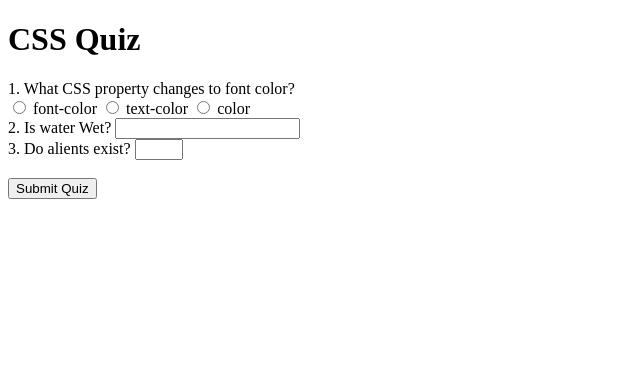
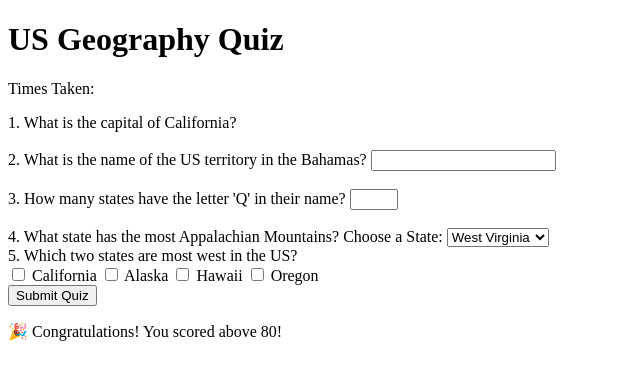
Before and after one commit to Gerardo2106/Gerardo2106.github.io, a plain HTML site: page lab3/index.html in a window 1280 px wide. Shown: the whole page, without its empty margins (0-640 px from the left). Drawn offline with Linux system fonts and the light colour scheme.

Commit message:
us geography quiz

```diff
--- a/lab3/index.html
+++ b/lab3/index.html
@@ -25,31 +25,63 @@
 
 <body>
 
-    <h1> CSS Quiz </h1>
+    <h1> US Geography Quiz </h1>
+    <p>Times Taken: <span id="timesTaken"></span></p>
 
-    1. What CSS property changes to font color?
+    1. What is the capital of California?
     <br>
-    <label><input type="radio" name="q1" value="font-color"> font-color </label>
-    <label><input type="radio" name="q1" value="answer2"> text-color </label>
-    <label><input type="radio" name="q1" value="color"> color</label>
+    <div id="q1Choices"></div>
+    <div class="feedback" id="feedback1"> ✅Correct</div>
+    <div class="feedbackWrong" id="feedbackWrong1"> ❌Incorrect</div>
+    <br>
 
-    <div class="feedback" id="feedback1"> Correct</div>
-    <div class="feedbackWrong" id="feedbackWrong1"> Incorrect</div>
 
-    <!-- <div id="q1ChoicesDiv"></div> -->
+    2. What is the name of the US territory in the Bahamas?
+    <label><input type="text" id="q2" name="q2"></label>
     <br>
-    2. Is water Wet?
-    <label><input type="text" name="q2"></label>
+    <div class="feedback" id="feedback2"> ✅Correct</div>
+    <div class="feedbackWrong" id="feedbackWrong2"> ❌Incorrect</div>
     <br>
-    <div class="feedback" id="feedback2"> Correct</div>
-    <div class="feedbackWrong" id="feedbackWrong2"> Incorrect</div>
-    3. Do alients exist?
-    <label><input type="number" name="q3" min="1" max="5"></label>
+
+
+    3. How many states have the letter 'Q' in their name?
+    <label><input type="number" id="q3" name="q3" min="0" max="5"></label>
     <br>
-    <div class="feedback" id="feedback3"> Correct</div>
-    <div class="feedbackWrong" id="feedbackWrong3"> Incorrect</div>
+    <div class="feedback" id="feedback3"> ✅Correct</div>
+    <div class="feedbackWrong" id="feedbackWrong3"> ❌Incorrect</div>
     <br>
+
+
+    4. What state has the most Appalachian Mountains?
+    <label for="states">Choose a State:</label>
+    <select id="states" name="state">
+        <option value="West Virginia">West Virginia</option>
+        <option value="Pennsylvania">Pennsylvania</option>
+        <option value="New York">New York</option>
+        <option value="Ohio">Ohio</option>
+    </select>
+    <div class="feedback" id="feedback4"> ✅Correct</div>
+    <div class="feedbackWrong" id="feedbackWrong4"> ❌Incorrect</div>
+    <br>
+
+
+    5. Which two states are most west in the US?
+    <br>
+    <label><input type="checkbox" name="q5" value="California"> California </label>
+    <label><input type="checkbox" name="q5" value="Alaska"> Alaska </label>
+    <label><input type="checkbox" name="q5" value="Hawaii"> Hawaii </label>
+    <label><input type="checkbox" name="q5" value="Oregon"> Oregon </label>
+    <div class="feedback" id="feedback5"> ✅Correct</div>
+    <div class="feedbackWrong" id="feedbackWrong5"> ❌Incorrect</div>
+    <br>
+
+
     <button onclick="gradeQuiz()"> Submit Quiz </button>
+    <p id="score"></p>
+    <p id="congrats">🎉 Congratulations! You scored above 80!</p>
+
+
+
 
 
 </body>
```
Also changed, not shown: 1 other file.
